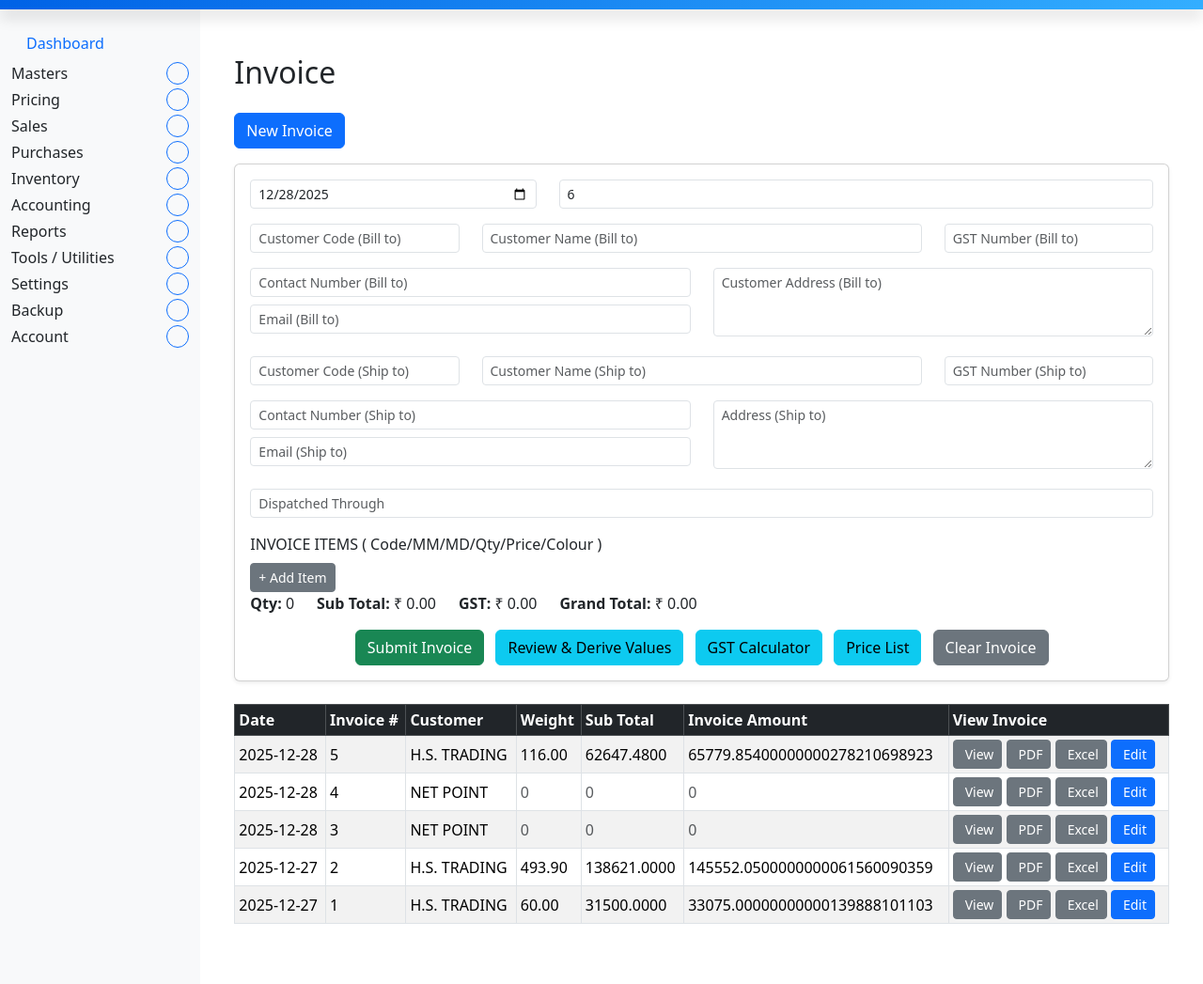
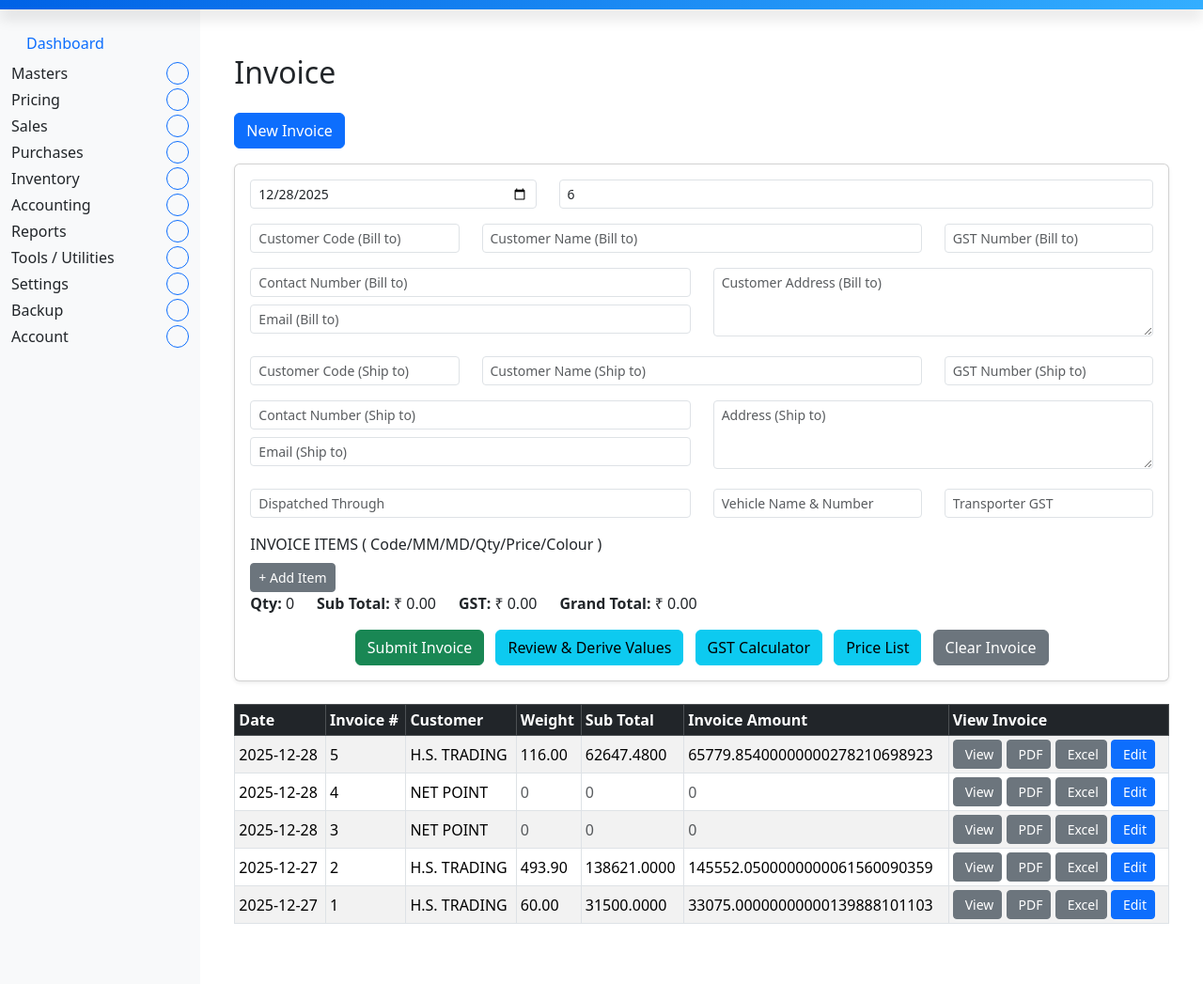
Before and after one commit to hencilpeter/projects, a Django app: page /invoice/invoice_entry in a window 1280 px wide, after a click on "New Invoice". Shown: the whole page at 94% size. Run offline with Django 5.2, Linux system fonts and the light colour scheme; data comes from the database, SQL or seed files in the repository; both versions use the stored data as it was after the commit; some libraries are stand-ins or nearby versions.

Commit message:
transporter gst and vehicle details added.

```diff
--- a/PythonProjects/marania_invoice_venv/marania_invoice_proj/marania_invoice_app/forms.py
+++ b/PythonProjects/marania_invoice_venv/marania_invoice_proj/marania_invoice_app/forms.py
@@ -98,7 +98,28 @@ class InvoiceForm(forms.ModelForm):
             'class': 'form-control form-control-sm',
             'placeholder': 'Dispatched Through',
             'list': 'dispatched_through_list',  # links to datalist id in HTML
-        })
+        }),
+        required=False,
+    )
+
+    vehicle_name_number = forms.CharField(
+        label='Vehicle Namd & Number',
+        widget=forms.TextInput(attrs={
+            'class': 'form-control form-control-sm',
+            'placeholder': 'Vehicle Name & Number',
+            'list': 'vehicle_name_number_list',  # links to datalist id in HTML
+        }),
+        required=False,
+    )
+
+    transporter_gst = forms.CharField(
+        label='Transporter GST',
+        widget=forms.TextInput(attrs={
+            'class': 'form-control form-control-sm',
+            'placeholder': 'Transporter GST',
+            'list': 'transporter_gst_list',  # links to datalist id in HTML
+        }),
+        required=False,
     )
 
 
@@ -119,7 +140,9 @@ class InvoiceForm(forms.ModelForm):
             'ship_to_customer_address',
             'ship_to_customer_contact',
             'ship_to_customer_email',
-            'dispatched_through'
+            'dispatched_through',
+            'vehicle_name_number',
+            'transporter_gst'
         ]
 
         widgets = {
--- a/PythonProjects/marania_invoice_venv/marania_invoice_proj/marania_invoice_app/models.py
+++ b/PythonProjects/marania_invoice_venv/marania_invoice_proj/marania_invoice_app/models.py
@@ -255,6 +255,8 @@ class Invoice(models.Model):
     ship_to_customer_email = models.EmailField(null=True, blank=True)
 
     dispatched_through = models.CharField(max_length=100, null=True, blank=True)
+    vehicle_name_number = models.CharField(max_length=100, null=True, blank=True)
+    transporter_gst = models.CharField(max_length=100, null=True, blank=True)
 
 
     def __str__(self):
--- a/PythonProjects/marania_invoice_venv/marania_invoice_proj/marania_invoice_app/views.py
+++ b/PythonProjects/marania_invoice_venv/marania_invoice_proj/marania_invoice_app/views.py
@@ -965,6 +965,8 @@ def get_invoice(request, invoice_number):
             "ship_to_customer_contact": invoice.ship_to_customer_contact,
             "ship_to_customer_email": invoice.ship_to_customer_email,
             "dispatched_through": invoice.dispatched_through,
+            "vehicle_name_number":invoice.vehicle_name_number,
+            "transporter_gst": invoice.transporter_gst,
         },
         "items": list(items)
     })
--- a/PythonProjects/marania_invoice_venv/marania_invoice_proj/templates/marania_invoice_app/invoice_entry.html
+++ b/PythonProjects/marania_invoice_venv/marania_invoice_proj/templates/marania_invoice_app/invoice_entry.html
@@ -142,13 +142,24 @@
 
 
               <!-- Row 6: Dispatched Through -->
-               <div class="row mb-3">
+               <!-- <div class="row mb-3">
                 <div class="col-md-12">
                   {{ invoice_form.dispatched_through }}
                   <datalist id="dispatched_through_list"></datalist>
                 </div>
+                </div> -->
+               <div class="row mb-3">
+                  <div class="col-md-6">
+                    {{ invoice_form.dispatched_through }}
+                    <datalist id="dispatched_through_list"></datalist>
+                  </div>
+                   <div class="col-md-3">
+                    {{ invoice_form.vehicle_name_number }}
+                  </div>
+                  <div class="col-md-3">
+                    {{ invoice_form.transporter_gst }}
+                  </div>
                 </div>
-
 
 
               <!-- Invoice Items Group -->
@@ -297,7 +308,11 @@ function loadInvoice(invoiceNumber) {
         document.querySelector('input[name="ship_to_customer_contact"]').value = data.invoice.ship_to_customer_contact;
         document.querySelector('input[name="ship_to_customer_email"]').value = data.invoice.ship_to_customer_email;
 
+        // transportation
         document.querySelector('input[name="dispatched_through"]').value = data.invoice.dispatched_through;
+        document.querySelector('input[name="vehicle_name_number"]').value = data.invoice.vehicle_name_number;
+        document.querySelector('input[name="transporter_gst"]').value = data.invoice.transporter_gst;
+
 
         // Clear existing invoice items
         const container = document.getElementById('item-container');
@@ -546,6 +561,75 @@ document.addEventListener('DOMContentLoaded', function() {
 
   });
 
+//Transportation Deails - Default value population logic
+let currentTransporters = []; // 👈 global / outer scope
+
+function populateTransportFields(transporter) {
+  document.querySelector('input[name="transporter_gst"]').value =
+    transporter.transporter_gst || '';
+
+  document.querySelector('input[name="vehicle_name_number"]').value =
+    transporter.vehicle_name_number || '';
+}
+
+function clearTransportFields() {
+  document.querySelector('input[name="transporter_gst"]').value = '';
+  document.querySelector('input[name="vehicle_name_number"]').value = '';
+}
+
+
+
+const dispatchedInput = document.querySelector(  'input[name="dispatched_through"]');
+dispatchedInput.addEventListener('input', function (e) {
+ if (!e.target.matches('input[name="dispatched_through"]')) return;
+  const value = e.target.value;
+  const options = document.querySelectorAll('#dispatched_through_list option');
+
+  let selectedIndex = -1;
+
+  options.forEach((opt, idx) => {
+    if (opt.value === value) {
+      selectedIndex = idx;
+    }
+  });
+
+  if (selectedIndex === -1) {
+    clearTransportFields();
+    return;
+  }
+
+  const transporter = currentTransporters[selectedIndex];
+  populateTransportFields(transporter);
+
+});
+
+  // populate transportation details
+  function populateTransportationDetails(customer_code){
+      // populate dispatched through control
+      const transporter_dict = JSON.parse('{{ transporter_dict|escapejs }}');
+      const dispatched_through = document.getElementById('dispatched_through');
+      const datalist = document.getElementById('dispatched_through_list');
+
+      datalist.innerHTML = '';
+      currentTransporters = [];
+      console.log("cleared current transporters")
+      if (transporter_dict[customer_code]) {
+        transporter_dict[customer_code].forEach((item, index) => {
+        //currentIndex = currentIndex + 1;
+        const option = document.createElement('option');
+        option.value = `${item.transporter_name} ( ${item.delivery_place} ) ` ; //item.transporter_name;
+        option.dataset.index = index;   // 👈 store index
+        datalist.appendChild(option);
+        currentTransporters.push(item);
+        if ( item.is_default_transport ) {
+               document.querySelector('input[name="dispatched_through"]').value = option.value;
+               populateTransportFields(item);
+        }
+      });
+      }
+
+  }
+
   const customerCodeInput = document.querySelector('input[name="customer_code"]');
   customerCodeInput.addEventListener('blur', function() {
     const code = this.value.toUpperCase().trim();
@@ -569,33 +653,13 @@ document.addEventListener('DOMContentLoaded', function() {
       document.querySelector('input[name="ship_to_customer_contact"]').value = customerData[code].phone;
       document.querySelector('input[name="ship_to_customer_email"]').value = customerData[code].email;
 
-      //document.querySelector('textarea[name="ship_to_customer_address"]').value = customerData[code].address_ship_to;
-
       // populate dispatched through control
-      const transporter_dict = JSON.parse('{{ transporter_dict|escapejs }}');
-      const dispatched_through = document.getElementById('dispatched_through');
-      const datalist = document.getElementById('dispatched_through_list');
-
-      datalist.innerHTML = '';
-      let defaultValue = '';
-      if (transporter_dict[code]) {
-        currentIndex = -1 ;
-        defaultIndex = -1;
-        transporter_dict[code].forEach(item => {
-        currentIndex = currentIndex + 1;
-        const option = document.createElement('option');
-        option.value = `${item.transporter_name} ( ${item.delivery_place} ) ` ; //item.transporter_name;
-
-        datalist.appendChild(option);
-        if ( item.is_default_transport ) {
-               defaultValue = option.value;
-        }
-      });
-      document.querySelector('input[name="dispatched_through"]').value = defaultValue;
-      }
+      populateTransportationDetails(code);
 
     }
   });
+
+
 
   // Invoice Items JS
   let rowIndex = -1;
```
Also changed, not shown: PythonProjects/marania_invoice_venv/marania_invoice_proj/db.sqlite3, PythonProjects/marania_invoice_venv/marania_invoice_proj/marania_invoice_app/migrations/0009_invoice_transporter_gst_invoice_vehicle_name_number.py (added).
